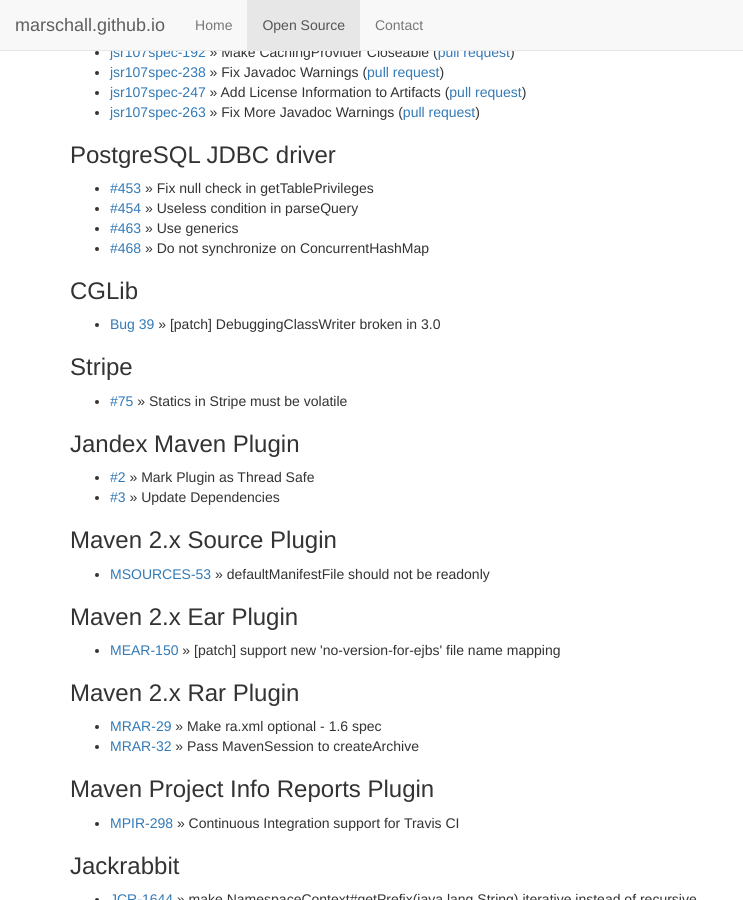
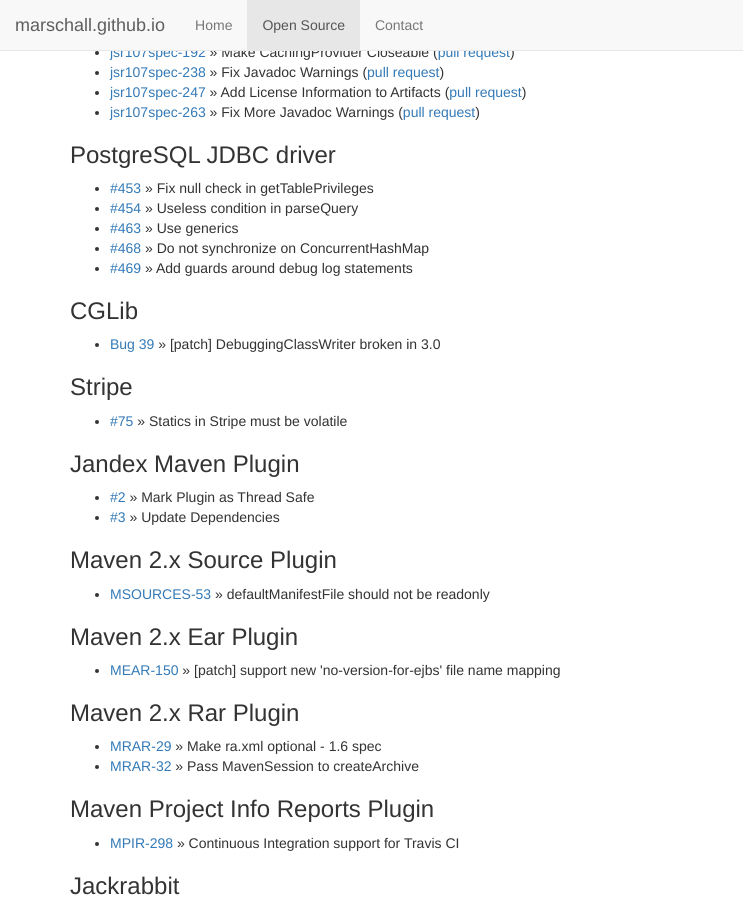
Before and after one commit to marschall/marschall.github.com, a Jekyll site: the page built from open-source.html, in a window 1280 px wide and 900 px high, scrolled down 3055 px. Shown: the whole window, without its empty margins (0-743 px from the left). Built offline with Jekyll 4.4.1, drawn with Linux system fonts in a browser that asks for light colours.

Commit message:
add pgjdbc#469

```diff
--- a/open-source.html
+++ b/open-source.html
@@ -208,6 +208,7 @@
   <li><a href="https://github.com/pgjdbc/pgjdbc/pull/454">#454</a> &raquo; Useless condition in parseQuery</li>
   <li><a href="https://github.com/pgjdbc/pgjdbc/pull/463">#463</a> &raquo; Use generics</li>
   <li><a href="https://github.com/pgjdbc/pgjdbc/pull/468">#468</a> &raquo; Do not synchronize on ConcurrentHashMap</li>
+  <li><a href="https://github.com/pgjdbc/pgjdbc/pull/469">#469</a> &raquo; Add guards around debug log statements</li>
 </ul>
 <h3>CGLib</h3>
 <ul>
```
